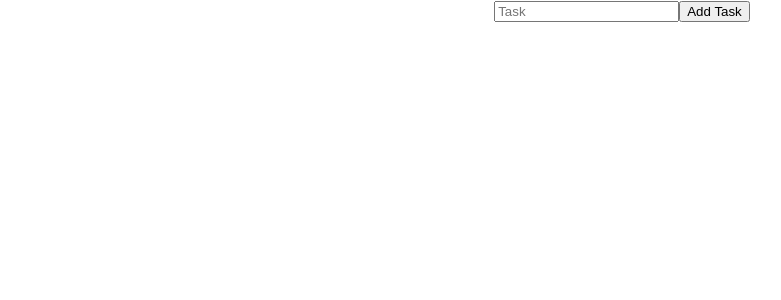
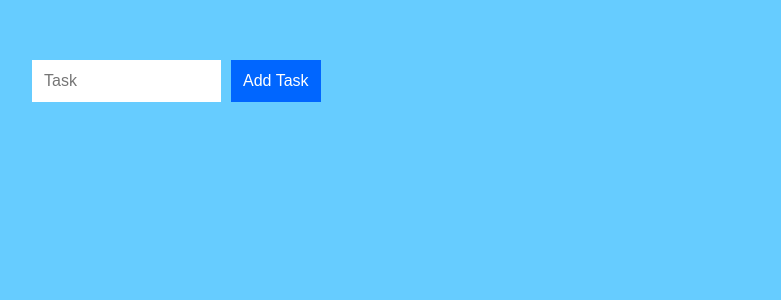
Before and after one commit to victorinspace/react-app, a React (Create React App) app: page / in a window 1280 px wide. Shown: the top 300 px of the page, without its empty margins (18-799 px from the left). Built offline with nearby package versions, Linux system fonts and the light colour scheme.

Commit message:
Add State
Added state to hold items array and
currentItems properties.

Created handleInput function and an
addItem function.

* Basic CSS
* form submit property

```diff
--- a/src/App.css
+++ b/src/App.css
@@ -1,32 +1,73 @@
-.App {
-  text-align: center;
+body {
+  padding: 50px;
+  background-color: #66CCFF;
+  font-family: sans-serif;
 }
 
-.App-logo {
-  animation: App-logo-spin infinite 20s linear;
-  height: 40vmin;
+#container {
+  display: flex;
+  justify-content: center;
+  flex-direction: column-reverse;
 }
 
-.App-header {
-  background-color: #282c34;
-  min-height: 100vh;
-  display: flex;
-  flex-direction: column;
-  align-items: center;
-  justify-content: center;
-  font-size: calc(10px + 2vmin);
-  color: white;
+.todoListMain .header input {
+  padding: 10px;
+  font-size: 16px;
+  border: 2px solid #FFF;
+  width: 165px;
 }
 
-.App-link {
-  color: #61dafb;
+.todoListMain .header button {
+  padding: 10px;
+  font-size: 16px;
+  margin: 10px;
+  margin-right: 0px;
+  background-color: #0066FF;
+  color: #FFF;
+  border: 2px solid #0066FF;
 }
 
-@keyframes App-logo-spin {
-  from {
-    transform: rotate(0deg);
-  }
-  to {
-    transform: rotate(360deg);
-  }
+.todoListMain .header button:hover {
+  background-color: #003399;
+  border: 2px solid #003399;
+  cursor: pointer;
 }
+
+.todoListMain .theList {
+  list-style: none;
+  color: red;
+  padding-left: 0;
+  width: 250px;
+}
+
+.todoListMain .theList li {
+  color: #333;
+  background-color: rgba(255, 255, 255, .5);
+  padding: 15px;
+  margin-bottom: 15px;
+  border-radius: 5px;
+  list-style: none;
+}
+
+ul.theList {
+  padding: 0;
+  list-style: none;
+  display: inline-flex;
+  justify-content: center;
+  flex-direction: column-reverse;
+}
+
+
+.theList li {
+  color: #333;
+  background-color: rgba(255, 255, 255, .5);
+  padding: 15px;
+  margin-bottom: 15px;
+  border-radius: 5px;
+  transition: background-color .2s ease-out;
+}
+
+.todoListMain .theList li:hover {
+  background-color: pink;
+  cursor: pointer;
+}
--- a/src/App.js
+++ b/src/App.js
@@ -1,15 +1,32 @@
-import React, { Component } from 'react';
-import TodoList from "./TodoList";
-import './App.css';
+import React, { Component } from "react";
+import TodoList from "./TodoList"
+import "./App.css";
+class App extends Component {
+  constructor() {
+    super()
+    this.state = {
+      items: [],
+      currentItem: {
+        text: '',
+        key: ''
+      }
+    }
+  }
 
-class App extends Component {
+  handleInput = e => {
+    console.log('Hello Input')
+  }
+
+  addItem = () => {
+    console.log('Hello Add Item')
+  }
+
   render() {
     return (
       <div className="App">
-        <TodoList />
+        <TodoList addItem={this.addItem} />
       </div>
     );
   }
 }
-
 export default App;
--- a/src/TodoList.js
+++ b/src/TodoList.js
@@ -1,18 +1,17 @@
-import React, { Component } from 'react'
-
+import React, { Component } from "react";
 class TodoList extends Component {
   render() {
     return (
       <div className="todoListMain">
         <div className="header">
-          <form>
+          <form onSubmit={this.props.addItem}>
             <input placeholder="Task" />
-            <button type="submit"> Add Task </button>
+            <button type="submit">Add Task</button>
           </form>
         </div>
       </div>
-    )
+    );
   }
 }
 
-export default TodoList
+export default TodoList;
```
Also changed, not shown: src/index.js (+6 -6 lines), src/logo.svg (deleted), 1 other file (tests, documents, lock files or other folders).
